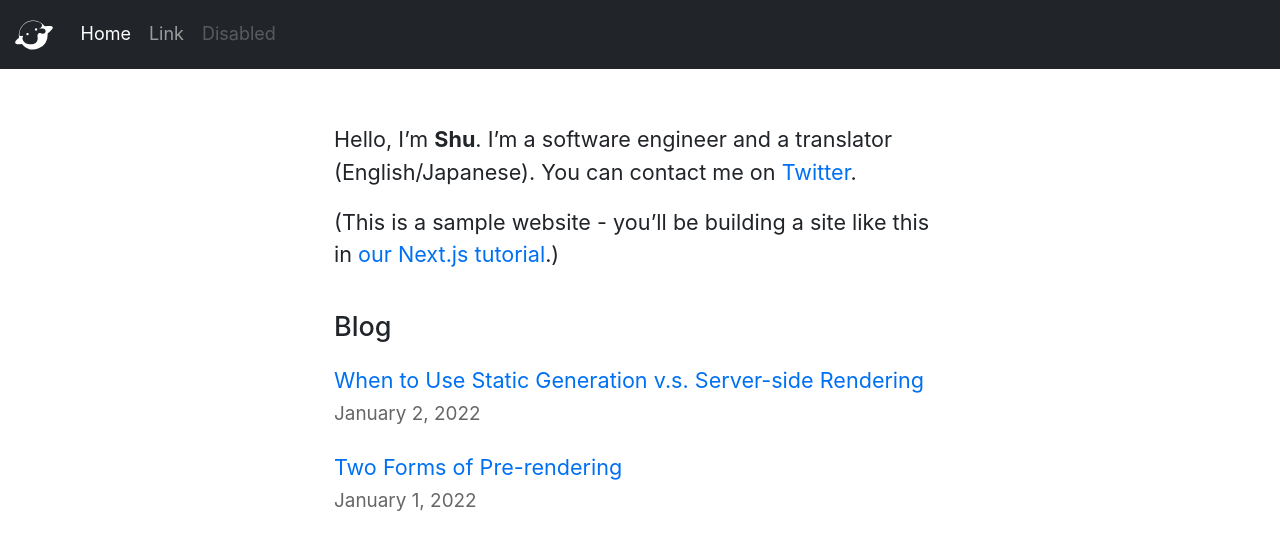
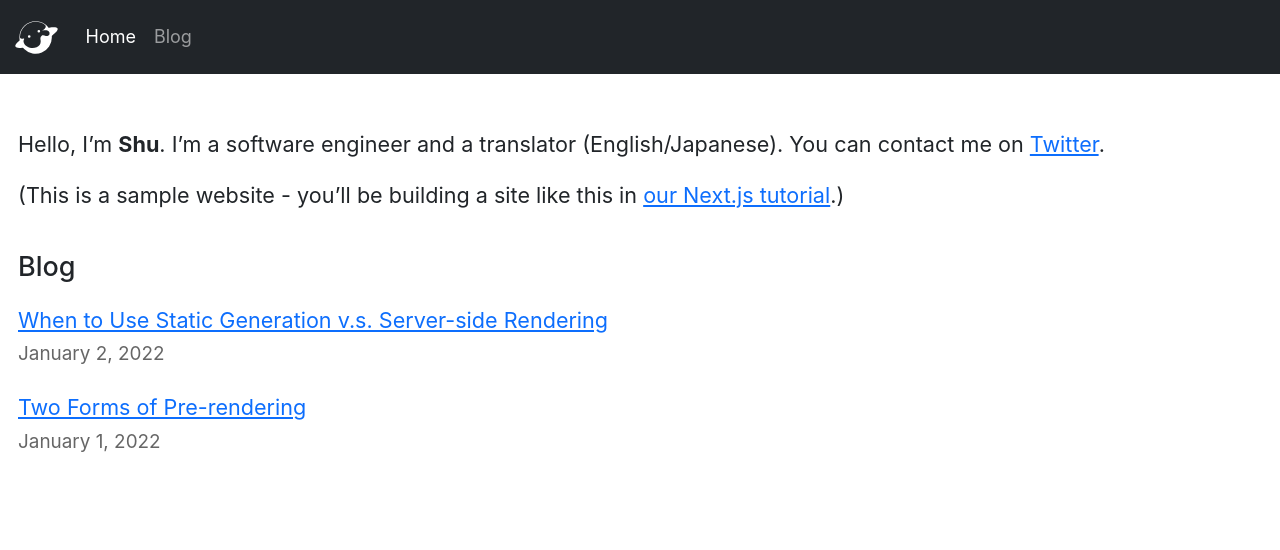
Before and after one commit to MichaelYuhe/official-website, a Next.js app: page / in a window 1280 px wide. Shown: the top 550 px of the page. Built offline with nearby package versions, Linux system fonts and the light colour scheme.

Commit message:
in progress

```diff
--- a/components/layout.js
+++ /dev/null
@@ -1,43 +0,0 @@
-import styles from './layout.module.css'
-import Header from './header';
-import Image from 'next/image'
-import logoImg from '/public/images/logo.svg'
-
-export default function Layout({children, home}) {
-    return (
-        <>
-            <Header title={'FeatBit'}></Header>
-            <nav className="navbar navbar-expand-lg bg-body-tertiary sticky-top bg-dark navbar-dark">
-                <div className="container-fluid">
-                <a className="navbar-brand" href="#">
-                    <Image
-                        priority
-                        src={logoImg}
-                        width={40}
-                        alt="FeatBit"
-                    />
-                </a>
-                <button className="navbar-toggler" type="button" data-bs-toggle="collapse"
-                        data-bs-target="#navbarSupportedContent" aria-controls="navbarSupportedContent"
-                        aria-expanded="false" aria-label="Toggle navigation">
-                    <span className="navbar-toggler-icon"></span>
-                </button>
-                <div className="collapse navbar-collapse" id="navbarSupportedContent">
-                    <ul className="navbar-nav me-auto mb-2 mb-lg-0">
-                        <li className="nav-item">
-                            <a className="nav-link active" aria-current="page" href="#">Home</a>
-                        </li>
-                        <li className="nav-item">
-                            <a className="nav-link" href="#">Link</a>
-                        </li>
-                        <li className="nav-item">
-                            <a className="nav-link disabled">Disabled</a>
-                        </li>
-                    </ul>
-                </div>
-                </div>
-            </nav>
-            <main className={styles.container}>{children}</main>
-        </>
-    );
-}
--- a/components/layout.module.css
+++ /dev/null
@@ -1,29 +0,0 @@
-.container {
-  max-width: 36rem;
-  padding: 0 1rem;
-  margin: 3rem auto 6rem;
-}
-
-.header {
-  display: flex;
-  flex-direction: column;
-  align-items: center;
-}
-
-.backToHome {
-  margin: 3rem 0 0;
-}
-
-.planet {
-  position: relative;
-  top: 1rem;
-  left: 1rem;
-  z-index: 5;
-}
-
-.drone {
-  position: absolute;
-  animation: myanimation 50s;
-  animation-iteration-count : infinite;
-  z-index: 0;
-}
--- /dev/null
+++ b/components/layout/layout.js
@@ -0,0 +1,38 @@
+import styles from './layout.module.css'
+import Image from 'next/image'
+import logoImg from '/public/images/logo.svg'
+
+export default function Layout({children}) {
+    return (
+        <>
+            <header className="navbar navbar-expand-lg bg-body-tertiary sticky-top bg-dark navbar-dark">
+                <nav className="container-xxl bd-gutter flex-wrap flex-lg-nowrap">
+                    <a className={`navbar-brand ${styles.logoBrand}`} href="/">
+                        <Image
+                            priority
+                            src={logoImg}
+                            width={45}
+                            alt="FeatBit"
+                        />
+                    </a>
+                    <button className="navbar-toggler" type="button" data-bs-toggle="collapse"
+                            data-bs-target="#navbarSupportedContent" aria-controls="navbarSupportedContent"
+                            aria-expanded="false" aria-label="Toggle navigation">
+                        <span className="navbar-toggler-icon"></span>
+                    </button>
+                    <div className="collapse navbar-collapse" id="navbarSupportedContent">
+                        <ul className="navbar-nav me-auto mb-2 mb-lg-0">
+                            <li className="nav-item">
+                                <a className="nav-link active" aria-current="page" href="/">Home</a>
+                            </li>
+                            <li className="nav-item">
+                                <a className="nav-link" href="/">Blog</a>
+                            </li>
+                        </ul>
+                    </div>
+                </nav>
+            </header>
+            <main className={`container-xxl ${styles.container}`}>{children}</main>
+        </>
+    );
+}
--- /dev/null
+++ b/components/layout/layout.module.css
@@ -0,0 +1,17 @@
+.logoBrand {
+  display: flex;
+  align-items: center;
+  justify-content: flex-start;
+  gap: 5px;
+  color: #FFF;
+}
+
+.logoBrand:hover {
+  color: #FFF;
+  text-decoration: none;
+}
+
+.container {
+  padding: 0 1rem;
+  margin: 3rem auto 6rem;
+}
--- a/lib/posts.js
+++ b/lib/blogs.js
@@ -4,10 +4,10 @@ import matter from 'gray-matter'
 import { remark } from 'remark'
 import html from 'remark-html'
 
-const postsDirectory = path.join(process.cwd(), 'posts')
+const postsDirectory = path.join(process.cwd(), 'blogs')
 
-export function getSortedPostsData() {
-  // Get file names under /posts
+export function getSortedBlogsData() {
+  // Get file names under /blogs
   const fileNames = fs.readdirSync(postsDirectory)
   const allPostsData = fileNames.map(fileName => {
     // Remove ".md" from file name to get id
@@ -26,7 +26,7 @@ export function getSortedPostsData() {
       ...matterResult.data
     }
   })
-  // Sort posts by date
+  // Sort blogs by date
   return allPostsData.sort((a, b) => {
     if (a.date < b.date) {
       return 1
@@ -36,7 +36,7 @@ export function getSortedPostsData() {
   })
 }
 
-export function getAllPostIds() {
+export function getAllBlogIds() {
   const fileNames = fs.readdirSync(postsDirectory)
   return fileNames.map(fileName => {
     return {
@@ -47,7 +47,7 @@ export function getAllPostIds() {
   })
 }
 
-export async function getPostData(id) {
+export async function getBlogData(id) {
   const fullPath = path.join(postsDirectory, `${id}.md`)
   const fileContents = fs.readFileSync(fullPath, 'utf8')
 
--- a/pages/_app.js
+++ b/pages/_app.js
@@ -3,11 +3,17 @@ import 'bootstrap/dist/css/bootstrap.css'
 import '../styles/global.css'
 
 import { useEffect } from 'react';
+import Header from "../components/header/header";
 
 export default function App({Component, pageProps}) {
     useEffect(() => {
         import('bootstrap/dist/js/bootstrap');
     }, []);
 
-    return <Component {...pageProps} />;
+    return (
+        <>
+            <Header title={'FeatBit'}></Header>
+            <Component {...pageProps} />
+        </>
+    );
 }
--- a/pages/index.js
+++ b/pages/index.js
@@ -1,12 +1,12 @@
-import Layout from '../components/layout'
+import Layout from '../components/layout/layout'
 import utilStyles from '../styles/utils.module.css'
-import { getSortedPostsData } from '../lib/posts'
+import { getSortedBlogsData } from '../lib/blogs'
 import Link from 'next/link'
 import Date from '../components/date'
 
 export default function Home({ allPostsData }) {
   return (
-    <Layout home>
+    <Layout>
       <section className={utilStyles.headingMd}>
         <p>
           Hello, I’m <strong>Shu</strong>. I’m a software engineer and a
@@ -23,7 +23,7 @@ export default function Home({ allPostsData }) {
         <ul className={utilStyles.list}>
           {allPostsData.map(({ id, date, title }) => (
             <li className={utilStyles.listItem} key={id}>
-              <Link href={`/posts/${id}`}>{title}</Link>
+              <Link href={`/blogs/${id}`}>{title}</Link>
               <br />
               <small className={utilStyles.lightText}>
                 <Date dateString={date} />
@@ -37,7 +37,7 @@ export default function Home({ allPostsData }) {
 }
 
 export async function getStaticProps() {
-  const allPostsData = getSortedPostsData()
+  const allPostsData = getSortedBlogsData()
   return {
     props: {
       allPostsData
--- a/styles/global.css
+++ b/styles/global.css
@@ -12,17 +12,10 @@ body {
   /*color: white;*/
 }
 
-* {
-  box-sizing: border-box;
-}
-
-a {
-  color: #0070f3;
-  text-decoration: none;
-}
-
-a:hover {
-  text-decoration: underline;
+@media (min-width: 1400px){
+  .container, .container-lg, .container-md, .container-sm, .container-xl, .container-xxl {
+    max-width: 1320px;
+  }
 }
 
 img {
```
Also changed, not shown: pages/blogs/[id].js (renamed from pages/posts/[id].js, +4 -4 lines), blogs/pre-rendering.md (renamed from posts/pre-rendering.md), blogs/ssg-ssr.md (renamed from posts/ssg-ssr.md), components/header/header.js (renamed from components/header.js).
